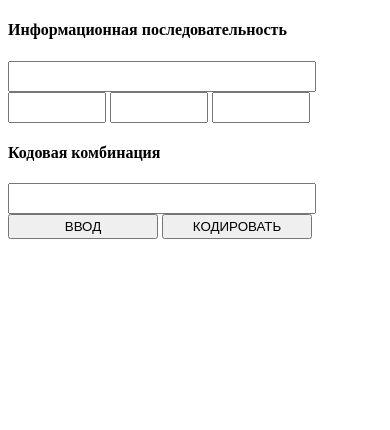
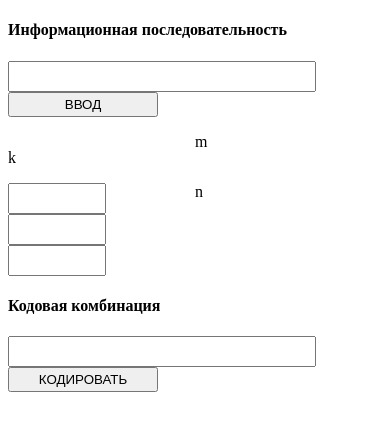
Before and after one commit to JackPumpkinHead/simple-app-electronjs, a website with bundled scripts: page src/index.html in a window 390 px wide. Built offline with nearby package versions, Linux system fonts and the light colour scheme; files whose address does not match are found by name.

Commit message:
K M N inline

```diff
--- a/src/index.html
+++ b/src/index.html
@@ -7,11 +7,15 @@
     <link rel="stylesheet" type="text/css" href="style.css">
   </head>
   <body>
+	    <div class="form-group col-md-3">
 	    	<h4>Информационная последовательность</h4>
-    <div class="form-group col-md-3">
 	      	<input type="text" class="form-control" id="" onkeyup="">
+	      	<button class="btn">ВВОД</button>
 		</div>
 	    <div>
+	    	<p class="leftstr">k</p>
+	    	<p class="centerstr">m</p>
+	    	<p class="rightstr">n</p>
 	    	<input type="text" class="form-control-mini" id="" onkeyup="">
 	    	<input type="text" class="form-control-mini" id="" onkeyup="">
 	    	<input type="text" class="form-control-mini" id="" onkeyup="">
@@ -20,8 +24,12 @@
 	<div class="form-group col-md-3">
 	      <input type="text" class="form-control" id="" onkeyup="">
 	</div>
-     <button class="btn">ВВОД</button>
+
+
+
+
 	     <button class="btn">КОДИРОВАТЬ</button>
+
     <script src="renderer.js"></script>
   </body>
 </html>
--- a/src/style.css
+++ b/src/style.css
@@ -12,3 +12,12 @@
 	height: 25px;
 	width: 90px;
 }
+
+.leftstr, .rightstr {
+	width: 50%;
+	float: left;
+}
+
+.rightstr {
+	float: right;
+}
```
Lines whose indentation alone changed are shown as unchanged.
